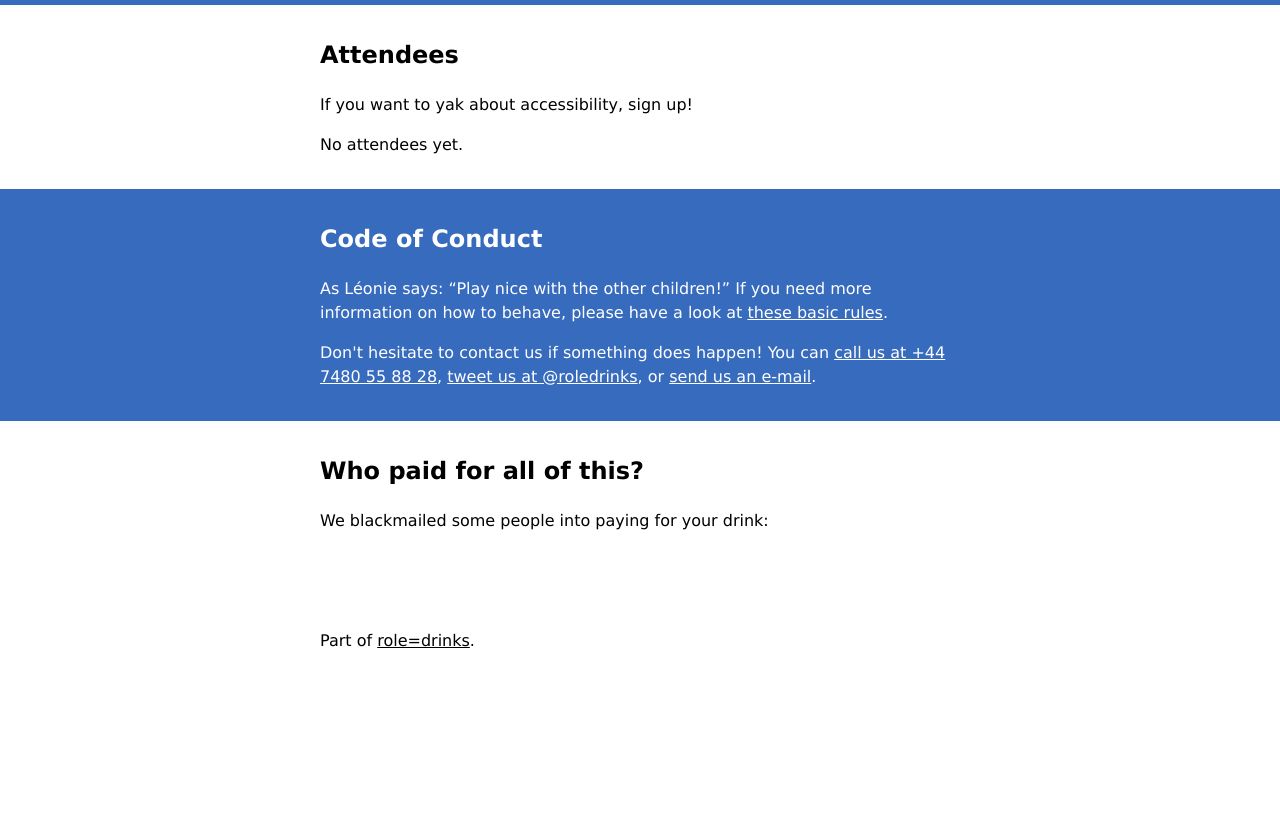
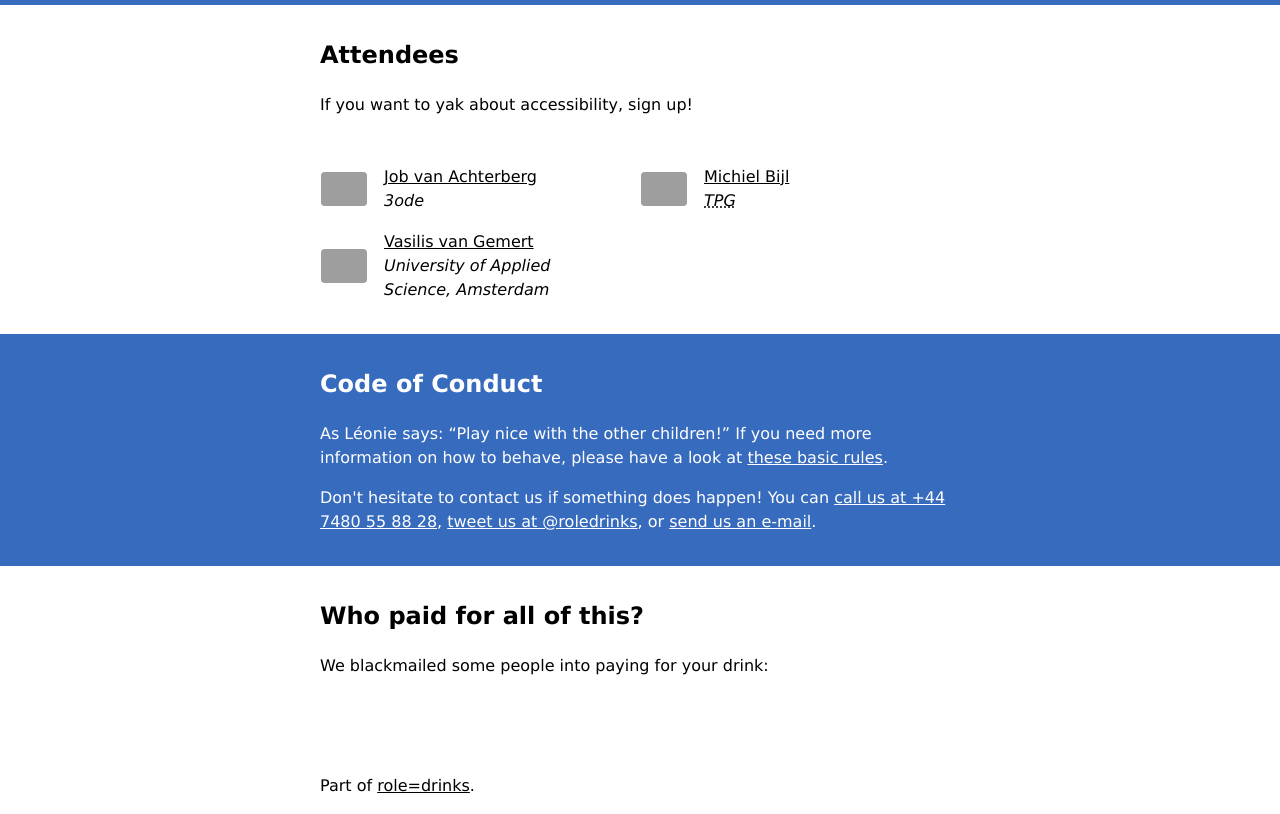
Before and after one commit to role-drinks/roledrinks.com, a plain HTML site: page in/amsterdam/index.html in a window 1280 px wide. Shown: the part 900-1714 px from the top of the page. Before the commit the page ends 1569 px from the top, so only its background shows below. Drawn offline with Linux system fonts and the light colour scheme; grey boxes are pictures that could not be loaded.

Commit message:
Add first attendees

```diff
--- a/in/amsterdam/index.html
+++ b/in/amsterdam/index.html
@@ -102,7 +102,37 @@
           <h2>Attendees</h2>
           <p>If you want to yak about accessibility, sign up!</p>
 
-          <p>No attendees yet.</p>
+          <ul class="👥">
+            <li>
+              <a href="https://twitter.com/detonite">
+                <img src="https://pbs.twimg.com/profile_images/697089148512051200/Jz8uwmO8_400x400.png" alt="">
+                <div>
+                  <span>Job van Achterberg</span>
+                  <i>3ode</i>
+                </div>
+              </a>
+            </li>
+
+            <li>
+              <a href="https://twitter.com/MichielBijl">
+                <img src="https://pbs.twimg.com/profile_images/788360032702398464/zLavFXlw_400x400.jpg" alt="">
+                <div>
+                  <span>Michiel Bijl</span>
+                  <i><abbr title="The Paciello Group">TPG</abbr></i>
+                </div>
+              </a>
+            </li>
+
+            <li>
+              <a href="https://twitter.com/vasilis">
+                <img src="https://pbs.twimg.com/profile_images/180609810/work-kills_400x400.jpg" alt="">
+                <div>
+                  <span>Vasilis van Gemert</span>
+                  <i>University of Applied Science, Amsterdam</i>
+                </div>
+              </a>
+            </li>
+          </ul>
         </div>
       </section>
 
```
